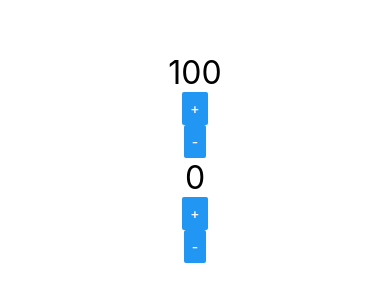
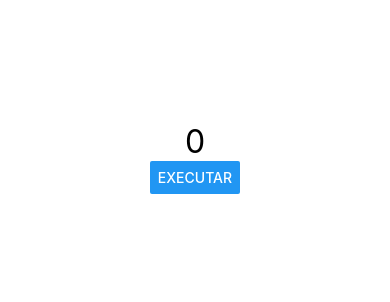
Before and after one commit to ThiagoDevLuiz/Estudos-React-Native, a React Native app: screen / in a window 390 px wide. Shown: the part 264-566 px from the top of the page. Built offline with nearby package versions, Linux system fonts and the light colour scheme.

Commit message:
Estudos dia 16/01

```diff
--- a/src/App.js
+++ b/src/App.js
@@ -1,7 +1,9 @@
 import React from 'react';
 import { View, StyleSheet } from 'react-native';
 
-import Contador from './components/Contador';
+import Pai from './components/indireta/Pai';
+// import Pai from './components/direta/Pai';
+// import Contador from './components/Contador';
 // import Botao from './components/Botao';
 // import Titulo from './components/Titulo';
 // import Aleatorio from './components/Aleatorio';
@@ -11,9 +13,12 @@
 
 export default () => (
   <View style={style.App}>
+    <Pai />
+{/*
+    <Pai />
     <Contador inicial={100} passo={5}/>
     <Contador />
-    {/* <Botao />
+    <Botao />
     <Titulo
       principal="Cadastro do Produto"
       segundario="Tela de Cadastro do Produto"
--- /dev/null
+++ b/src/components/indireta/Filho.js
@@ -0,0 +1,19 @@
+import React from 'react';
+import { Button } from 'react-native';
+
+export default props => {
+  function gerarNumero(min, max) {
+    const fator = max - min + 1;
+    return parseInt(Math.random() * fator) + min;
+  }
+
+  return (
+    <Button
+      title="Executar"
+      onPress={function () {
+        const n = gerarNumero(props.min, props.max);
+        props.funcao(n, 'O valor é: ');
+      }}
+    />
+  );
+};
--- /dev/null
+++ b/src/components/indireta/Pai.js
@@ -0,0 +1,24 @@
+import React, { useState } from 'react';
+import Filho from './Filho';
+import { Text } from 'react-native';
+import Estilo from '../estilo';
+
+export default props => {
+  const [texto, setTexto] = useState('');
+  const [num, setNum] = useState(0);
+
+  function exibirValor(numero, texto) {
+    setNum(numero);
+    setTexto(texto);
+  }
+
+  return (
+    <>
+      <Text style={Estilo.txtG}>
+        {texto}
+        {num}
+      </Text>
+      <Filho min={1} max={60} funcao={exibirValor} />
+    </>
+  );
+};
```
Also changed, not shown: src/components/direta/Filho.js (+12 -0 lines), src/components/direta/Pai.js (+13 -0 lines).
